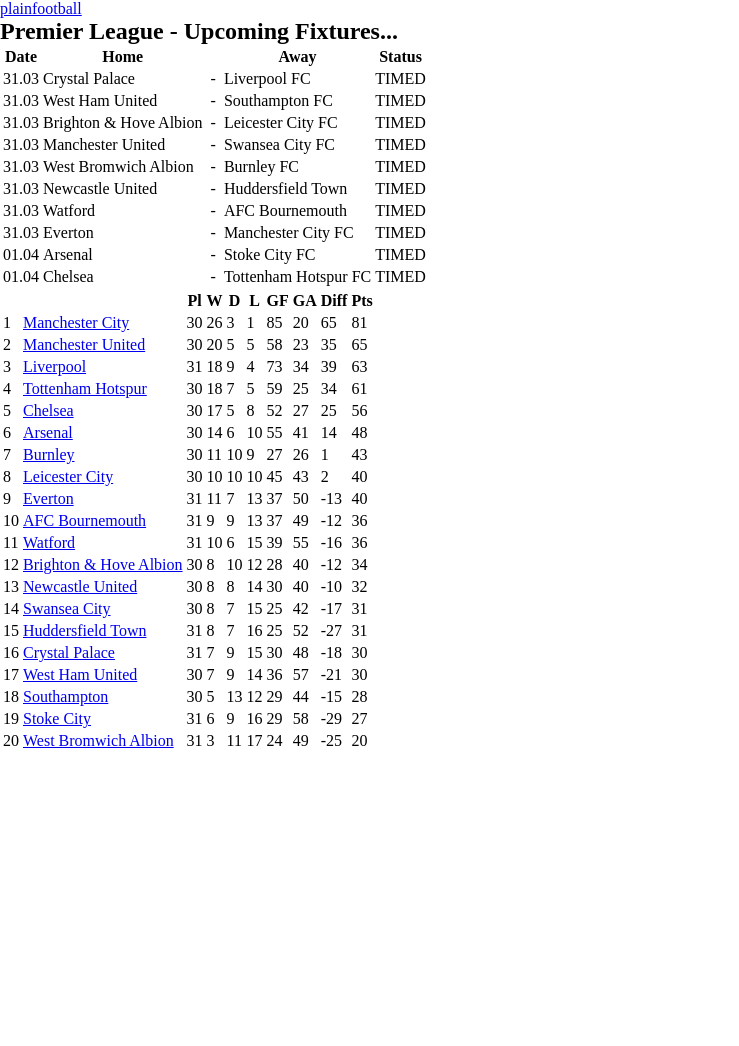
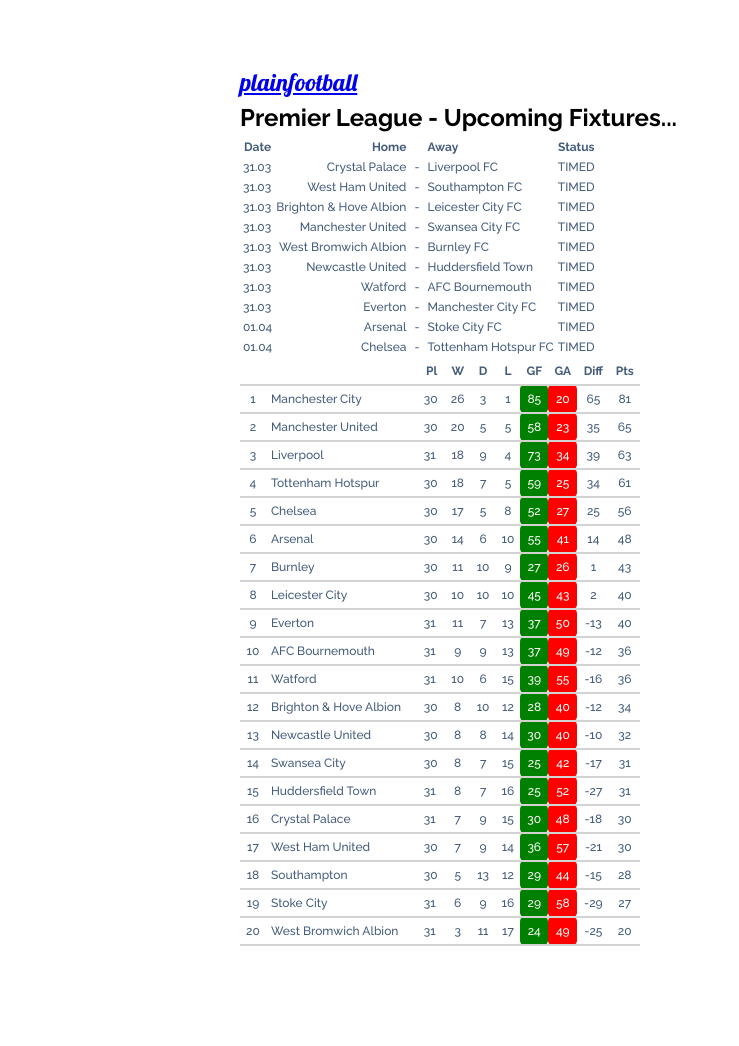
Before and after one commit to mxdws/datatable, a Jekyll site: the page built from index.html, in a window 1280 px wide. Shown: the whole page, without its empty margins (0-739 px from the left). Built offline with Jekyll 4.4.1, drawn with Linux system fonts in a browser that asks for light colours; before the commit the page ends 900 px from its top, so only the background shows below that.

Commit message:
Add footy sass file

```diff
--- a/_sass/minima.sass
+++ b/_sass/minima.sass
@@ -29,3 +29,4 @@
 // Import partials.
 @import 'minima/base'
 @import 'minima/layout'
+@import 'minima/footy'
--- /dev/null
+++ b/_sass/minima/_footy.sass
@@ -0,0 +1,78 @@
+
+body
+  font-family: 'Raleway'
+  max-width: 800px
+  margin: 0 auto
+  line-height: 1.5
+  padding: 4em 1em
+
+.logo
+  font-family: 'Lobster', cursive
+  font-size: 1.5em
+
+button
+    color: red
+    font-size: 8pt
+    background-color: Transparent
+    background-repeat: no-repeat
+    border: 1px solid red
+    border-radius: 10px
+    cursor: pointer
+    overflow: hidden
+    outline: none
+
+
+#standingsSection
+  .standings
+    min-width: 400px
+    color: #445c7b
+    font-size: 12px
+    font-weight: 500
+    line-height: 16px
+    margin-bottom: 36px
+
+  .position
+    text-align: center
+
+
+  table
+    border: none
+    border-collapse: collapse
+    th, td
+      padding: 5px
+      border-bottom: 2px solid lightgrey
+
+  .standingsRow
+    .won, .drawn, .lost, .goalsfor, .goalsagainst, .goaldiff, .points
+      text-align: center
+    .goalsfor, .goalsagainst
+      border-radius: 15%
+      color: white
+
+    .goalsfor
+      background: green
+
+    .goalsagainst
+      background: red
+
+  a, a:visited
+    color: #445c7b
+    text-decoration: none
+
+  a:hover
+    color: purple
+    text-decoration: none
+
+#fixturesSection
+  .nextLeagueFixtures
+    color: #445c7b
+    font-family: 'Raleway'
+    font-size: 12px
+    font-weight: 500
+    line-height: 16px
+
+  .homeTeam
+    text-align: right
+
+  .awayTeam
+    text-align: left
```
